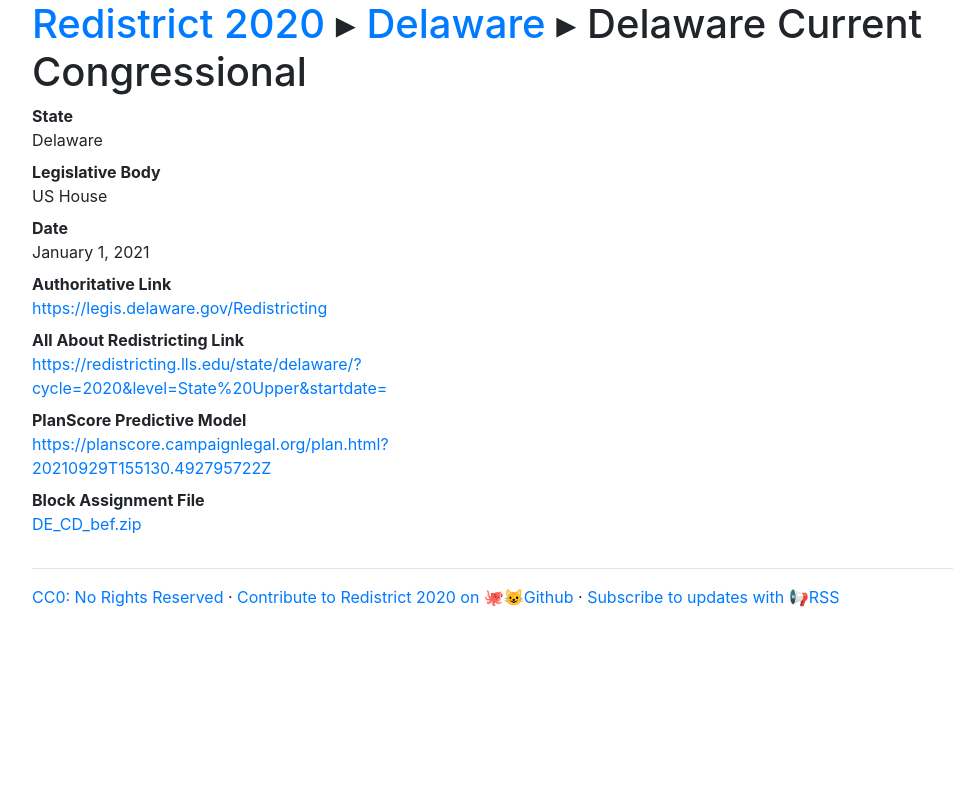
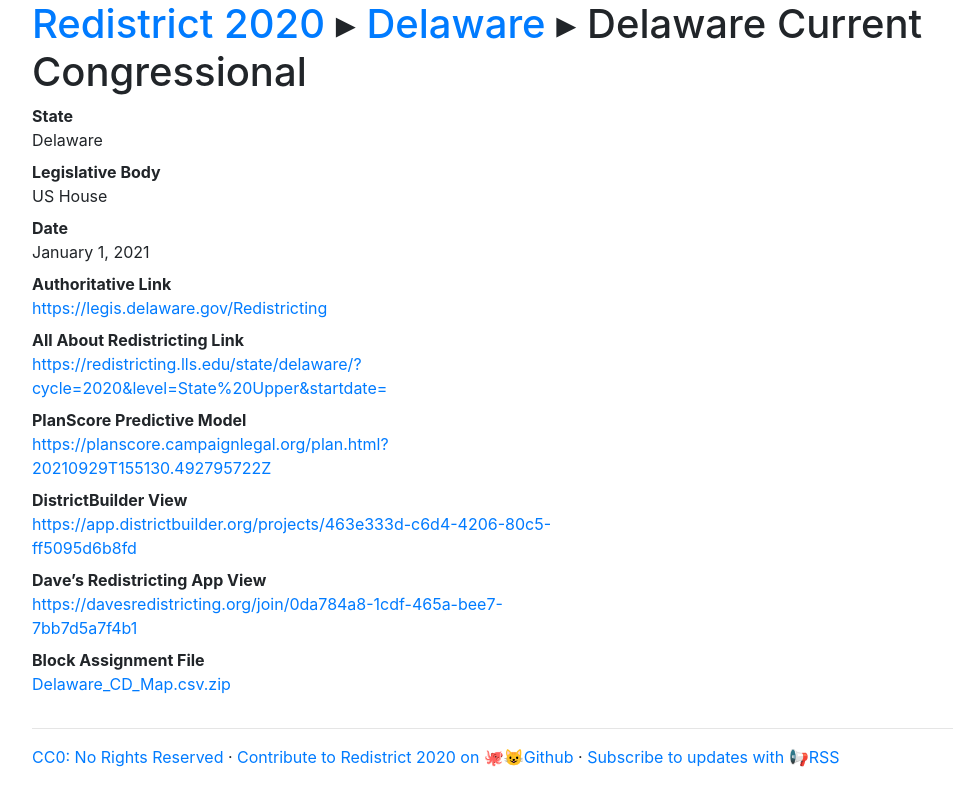
Before and after one commit to PlanScore/Redistrict2020, a Jekyll site: the page built from _plans/DE-2021-01-congress.md, in a window 1280 px wide. Shown: the top 806 px of the page, without its empty margins (53-1006 px from the left). Built offline with Jekyll 4.4.1, drawn with Linux system fonts in a browser that asks for light colours; nearby versions of some CDN libraries.

Commit message:
Update DE-2021-01-congress.md

```diff
--- a/_plans/DE-2021-01-congress.md
+++ b/_plans/DE-2021-01-congress.md
@@ -6,10 +6,10 @@ date: 2021-01-01
 authoritative_link: https://legis.delaware.gov/Redistricting
 allabout_link: https://redistricting.lls.edu/state/delaware/?cycle=2020&level=State%20Upper&startdate=
 planscore_link: https://planscore.campaignlegal.org/plan.html?20210929T155130.492795722Z
-districtbuilder_link:
-davesredist_link:
+districtbuilder_link: https://app.districtbuilder.org/projects/463e333d-c6d4-4206-80c5-ff5095d6b8fd
+davesredist_link: https://davesredistricting.org/join/0da784a8-1cdf-465a-bee7-7bb7d5a7f4b1
 five38_link:
-blockassignment_file: /files/CO-2021-01/DE_CD_bef.zip
+blockassignment_file: /files/DED-2021-01/Delaware_CD_Map.csv.zip
 shapefile_file:
 simplegeojson_file:
 
```
